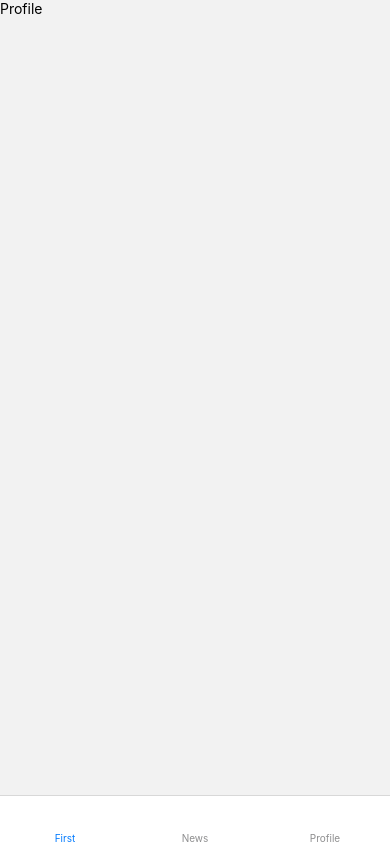
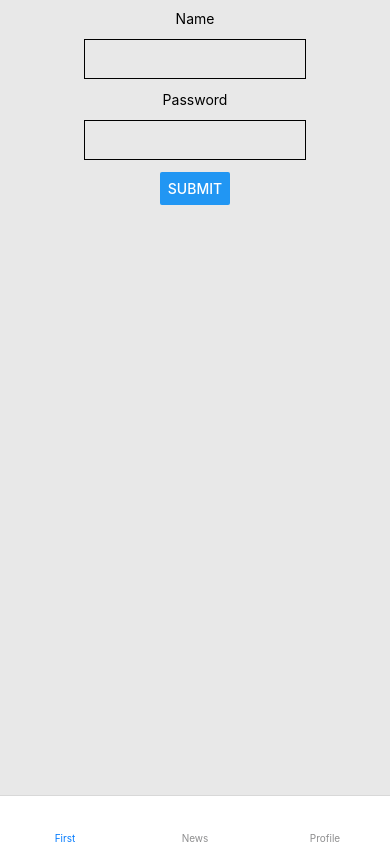
Before and after one commit to RomanU-C/ProjectNetwork, a React Native app: screen / in a window 390 px wide. Built offline with nearby package versions, Linux system fonts and the light colour scheme.

Commit message:
Validated form checks minimum and maximum character value and field emptyness

```diff
--- a/src/components/navigation/Root.js
+++ b/src/components/navigation/Root.js
@@ -2,7 +2,7 @@ import React from 'react';
 import { NavigationContainer } from '@react-navigation/native';
 import { createBottomTabNavigator } from '@react-navigation/bottom-tabs';
 import { ROUTE } from '../../constants';
-import LoginPage from '../../screens/loginScreen/Login';
+import Login from '../../screens/loginScreen/Login';
 import NewsPage from '../../screens/newsScreen/News';
 import ProfilePage from '../../screens/profileScreen/Profile';
 import { styles } from './Root.style';
@@ -18,7 +18,7 @@ const Root = () => {
  return (
         <NavigationContainer>
           <Tab.Navigator>
-            <Tab.Screen name={ROUTE.FIRST} component={checkAuth} style={styles.setingTabBar}/>
+            <Tab.Screen name={ROUTE.FIRST} component={Login} style={styles.setingTabBar}/>
             <Tab.Screen name={ROUTE.NEWS} component={NewsPage} style={styles.setingTabBar}/>
             <Tab.Screen name={ROUTE.PROFILE} component={ProfilePage} style={styles.setingTabBar}/>
           </Tab.Navigator>
--- a/src/screens/loginScreen/FormInput.js
+++ /dev/null
@@ -1,24 +0,0 @@
-import React from 'react'
-import { useController, useFormContext } from 'react-hook-form'
-import { Input } from './Input'
-
-
-export const FormInput = (props) => {
-  const { name, rules, defaultValue = '', ...inputProps } = props;
-
-
-  const formContext = useFormContext()
-  const { control, errors } = formContext
-
-  const { field } = useController({ name, control, rules, defaultValue })
-
-  return (
-    <Input
-      {...inputProps}
-      error={errors}
-      onChangeText={field.onChange}
-      onBlur={field.onBlur}
-      value={field.value}
-    />
-  )
-}
--- a/src/screens/loginScreen/Input.js
+++ /dev/null
@@ -1,15 +0,0 @@
-import React from 'react'
-import { Text, TextInput, View } from 'react-native'
-
-
-export const Input = ({ label, error, ...textInputProps }) => {
-    const isError = Boolean(error)
-
-    return (
-      <View>
-        {Boolean(label) && <Text>{label}</Text>}
-        <TextInput isError={isError} {...textInputProps}/>
-        {isError && <Text>{error}</Text>}
-      </View>
-    )
-  }
--- a/src/screens/loginScreen/Login.js
+++ b/src/screens/loginScreen/Login.js
@@ -1,40 +1,77 @@
-import React from 'react'
-import { FormProvider, useForm } from 'react-hook-form'
-import { Button, View } from 'react-native'
-import { LOGIN_FIELDS } from '../../constants'
-import { FormInput } from './FormInput'
-import { styles } from './Login.style'
+import React from "react";
+import { Text, View, TextInput, Button, Alert } from "react-native";
+import { useForm, Controller } from "react-hook-form";
+import { styles } from "./Login.style";
+
+const Login = () => {
+    const { control, handleSubmit, formState: { errors } } = useForm();
+    const onSubmit = data => (console.log(data));
+
+    return (
+        <View style={styles.loginContainer}>
+            {errors.firstName ? <Text>{errors.firstName.message}</Text> : <Text>Name</Text>}
+            <Controller
+                control={control}
+                render={({ field: { onChange, onBlur, value } }) => (
+                    <TextInput
+                        style={styles.input}
+                        onBlur={onBlur}
+                        onChangeText={value => onChange(value)}
+                        value={value}
+                    />
+                )}
+                name="firstName"
+                rules={{
+                    required: {
+                        value: true,
+                        message: 'This Required'
+                    },
+                    minLength: {
+                        value: 3,
+                        message: 'Min Lenght 3 symbol'
+                    },
+                    maxLength: {
+                        value: 8,
+                        message: 'Max Lenght 8 symbol'
+                    }
+
+                }}
+                defaultValue=""
+            />
+
+            {errors.password ? <Text>{errors.password.message}</Text> : <Text>Password</Text>}
+            <Controller
+                control={control}
+                render={({ field: { onChange, onBlur, value } }) => (
+                    <TextInput
+                        style={styles.input}
+                        onBlur={onBlur}
+                        onChangeText={value => onChange(value)}
+                        value={value}
+                    />
+                )}
+                name="password"
+                rules={{
+                    required: {
+                        value: true,
+                        message: 'This Required'
+                    },
+                    minLength: {
+                        value: 3,
+                        message: 'Min Lenght 3 symbol'
+                    },
+                    maxLength: {
+                        value: 8,
+                        message: 'Max Lenght 8 symbol'
+                    }
+                }}
+                defaultValue=""
+            />
+
+            <Button title="Submit" onPress={handleSubmit(onSubmit)} />
+        </View>
+    );
+};
 
 
-
-const Login = () => {
-    const onSubmit = form => {
-        console.log(form.value)
-    }
-
-    const onErrors = errors => {
-        console.warn(errors)
-    }
-    const formMethods = useForm()
-    return (
-        <View style={styles.loginContainer}>
-            <View style={styles.loginInner}>
-                <FormProvider {...formMethods}>
-                    <FormInput style={styles.input} name={LOGIN_FIELDS.username} label='Username'
-                        rules={{ required: 'Username is required!' }} />
-
-                    <FormInput style={styles.input} name={LOGIN_FIELDS.password} label='Password' rules={{
-                        required: 'Password is required!',
-                        minLength: {
-                            message: 'Use at least 10 characters.',
-                            value: 10,
-                        },
-                    }} />
-                </FormProvider>
-                <Button title='Login' onPress={formMethods.handleSubmit(onSubmit, onErrors)} />
-            </View>
-        </View>
-    )
-}
-
-export default Login
+export default Login;
```
